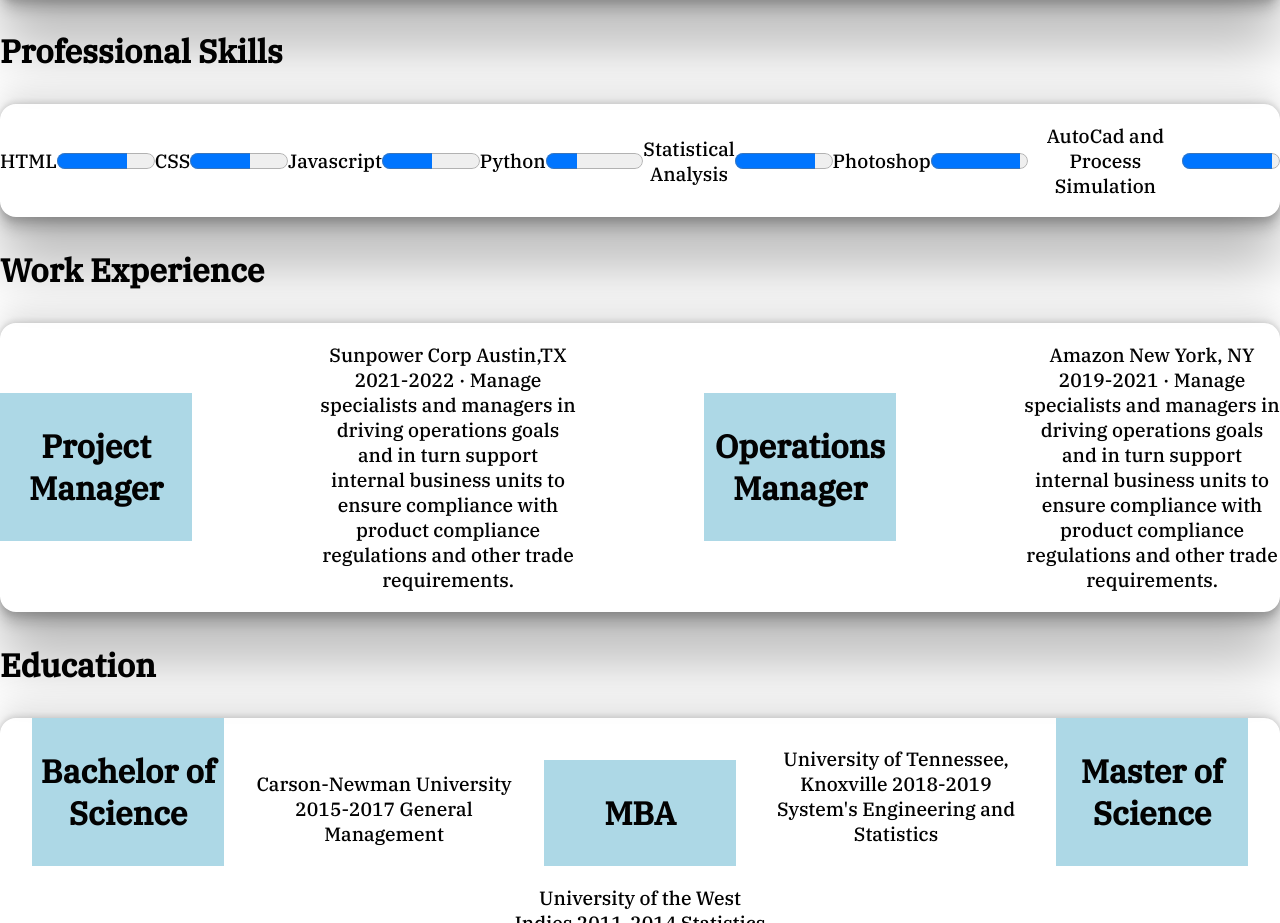
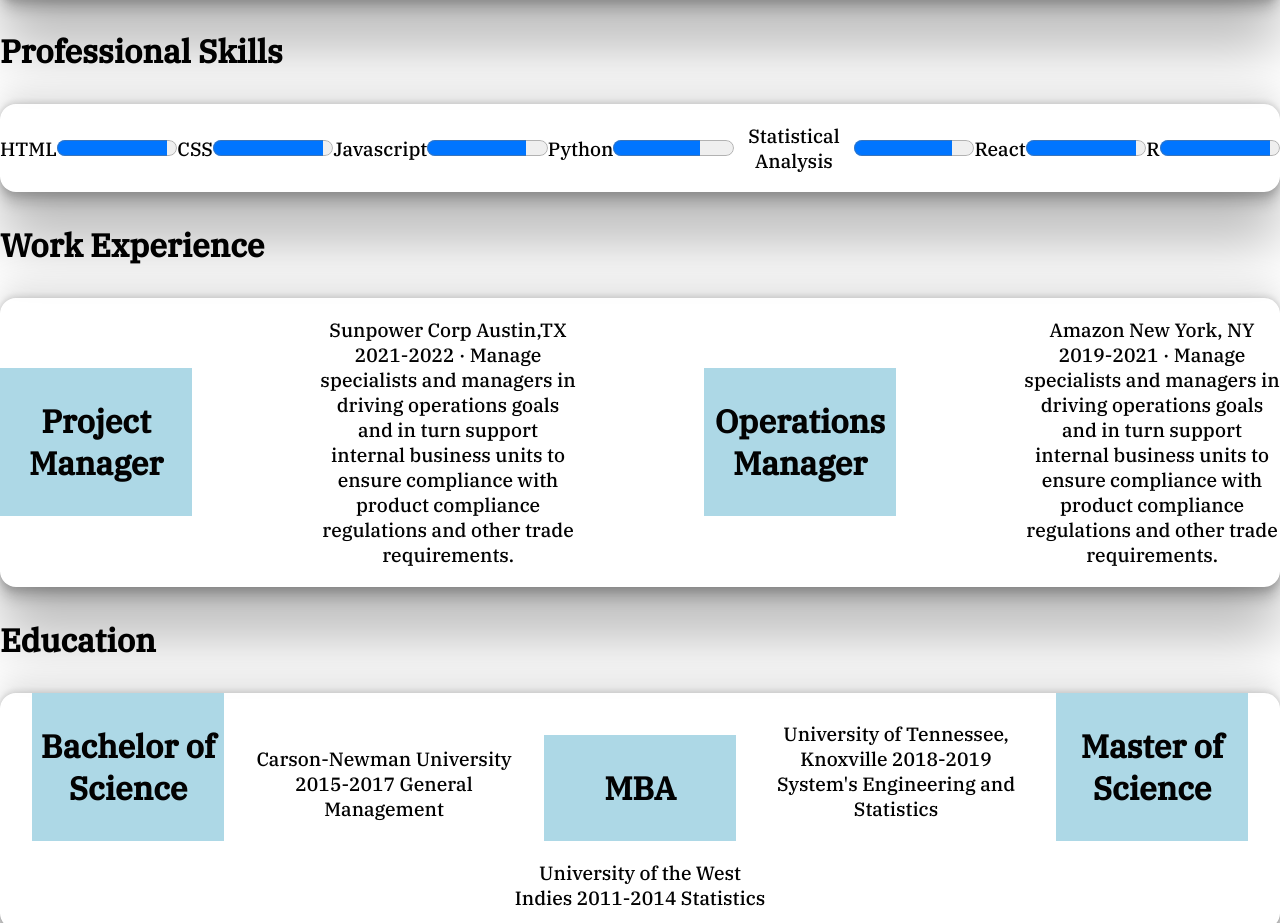
Before and after one commit to lutheranders1/GA-First-Portfolio-website, a plain HTML site: page resume.html in a window 1280 px wide. Shown: the part 1245-2168 px from the top of the page. Drawn offline with Linux system fonts and the light colour scheme.

Commit message:
make btter

```diff
--- a/resume.html
+++ b/resume.html
@@ -65,24 +65,24 @@
 
 
         <p>HTML</p>
-        <progress id="file" value="72" max="100">72%</progress>
+        <progress id="file" value="92" max="100">72%</progress>
 
         <p>CSS</p>
-        <progress id="file" value="62" max="100">62%</progress>
+        <progress id="file" value="92" max="100">62%</progress>
 
         <p>Javascript</p>
-        <progress id="file" value="52" max="100">52%</progress>
+        <progress id="file" value="82" max="100">52%</progress>
 
         <p>Python</p>
-        <progress id="file" value="32" max="100">32%</progress>
+        <progress id="file" value="72" max="100">32%</progress>
 
         <p>Statistical Analysis</p>
         <progress id="file" value="82" max="100">82%</progress>
 
-        <p>Photoshop</p>
+        <p>React</p>
         <progress id="file" value="92" max="100">92%</progress>
 
-        <p>AutoCad and Process Simulation</p>
+        <p>R</p>
         <progress id="file" value="92" max="100">92%</progress>
       </div>
     </section>
```
